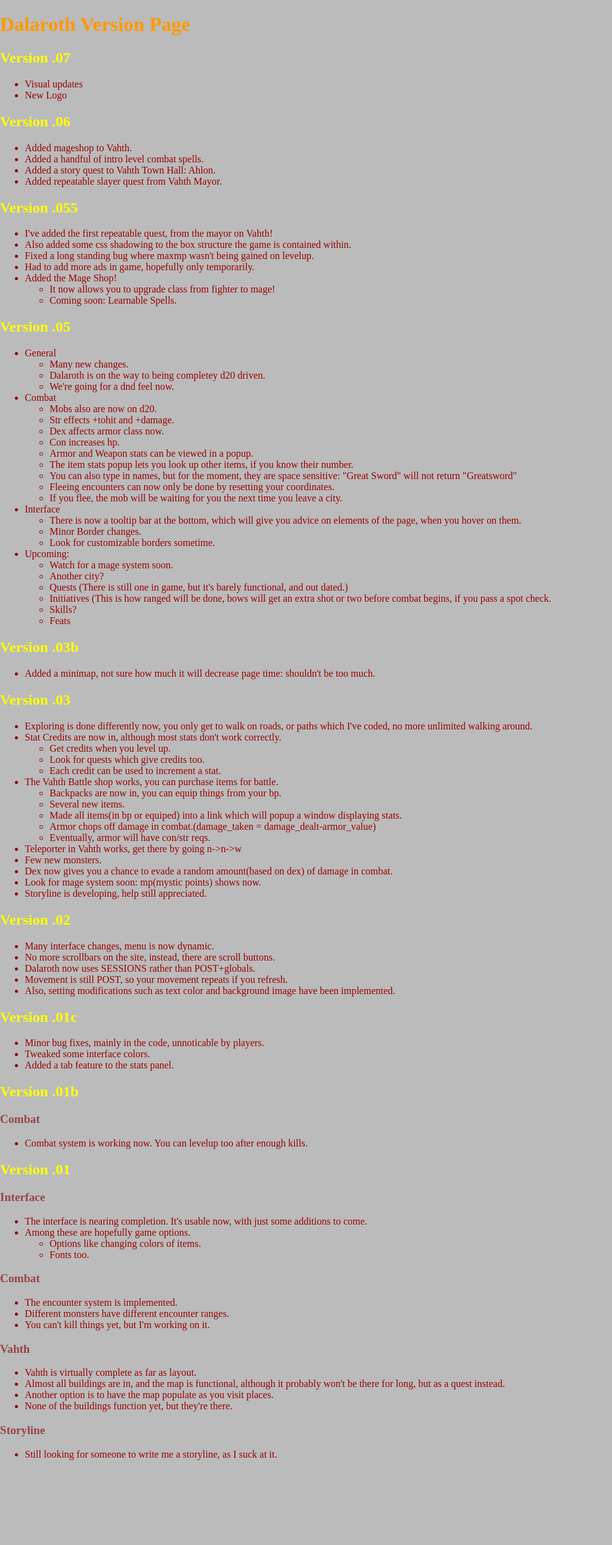
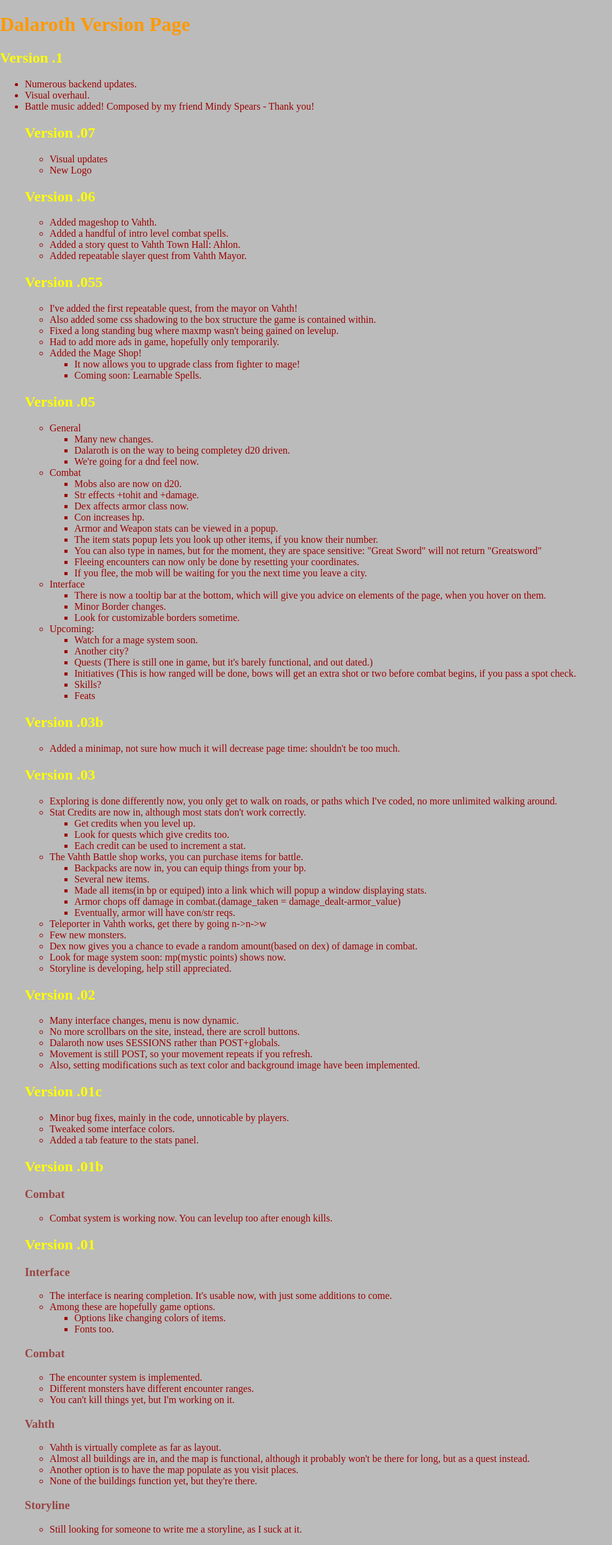
Before and after one commit to iambehin/Dalaroth, a PHP site: page /version.html in a window 1280 px wide. Shown: the whole page at 62% size, without its empty margins (0-988 px from the left). Before the commit the page ends 2356 px from the top, so only its background shows below. Run offline with PHP 8.4, Linux system fonts and the light colour scheme.

Commit message:
V .11
Visual update, battle music

```diff
--- a/game/code/CenterPane.php
+++ b/game/code/CenterPane.php
@@ -97,7 +97,7 @@ elseif(@!isset($can_I_Travel))
 
 
 
-hi                         </pre><!--This makes sure the hp span doesn't randomnly jump outside the pane-->
+                         </pre><!--This makes sure the hp span doesn't randomnly jump outside the pane-->
 </div>
 
 <!-- v.07 visual updates: remove border from Center Pane
--- a/game/code/combat.php
+++ b/game/code/combat.php
@@ -1,5 +1,9 @@
 <!-- Begin File: combat.php -->
+<embed src="bgmusic.mp3" autostart="true" loop="true"
+width="400" height="100">
+</embed>
 <?
+
 include "spells.php";
 global $spells_known;
 docombat();
--- a/version.html
+++ b/version.html
@@ -41,6 +41,13 @@ color:#944;
     <h1>
       Dalaroth Version Page
     </h1>
+		<h2>
+			Version .1
+		</h2>
+		<ul>
+			<li>Numerous backend updates.
+			<li>Visual overhaul.
+			<li>Battle music added! Composed by my friend Mindy Spears - Thank you!
 		<h2>
 			Version .07
 		</h2>
```
Also changed, not shown: game/code/StatsPane.php (+6 -2 lines), game/style_05.css (+4 -4 lines), 1 other file.
